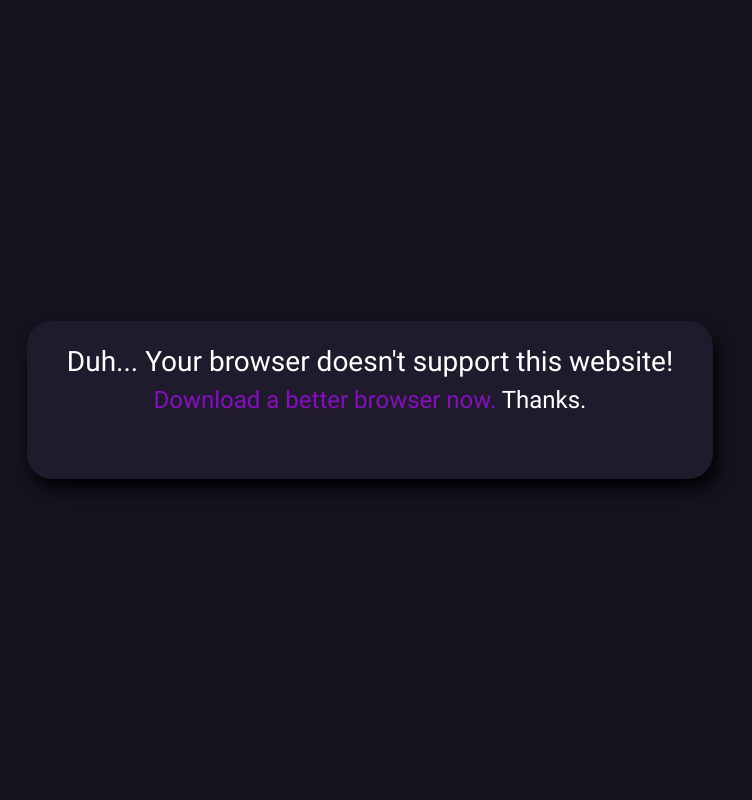
After one commit to Bungeefan/Schulsprecherwahl, a PHP site: page /php/not_supported.inc.php in a window 1280 px wide. The commit adds this page. Shown: the whole page, without its empty margins (270-1022 px from the left). Run offline with PHP 8.4, Linux system fonts and the light colour scheme; some libraries are stand-ins or nearby versions.

Commit message:
Improved the not supported message

```diff
--- a/css/base.css
+++ b/css/base.css
@@ -36,6 +36,14 @@ a {
 a:hover {
     color: white;
     text-decoration: underline;
+}
+
+a.visible {
+    color: hsl(281, 86%, 40%);
+}
+
+a.visible:hover {
+    color: hsl(281, 86%, 40%);
 }
 
 .modal-content {
--- a/default_start.inc.php
+++ b/default_start.inc.php
@@ -1,13 +1,16 @@
 <?php
-$ua = htmlentities($_SERVER['HTTP_USER_AGENT'], ENT_QUOTES, 'UTF-8');
-if (preg_match('~MSIE|Internet Explorer~i', $ua) || (strpos($ua, 'Trident/7.0') !== false && strpos($ua, 'rv:11.0') !== false)) {
-    die("Duh... No version of Internet Explorer supports this website! <a href='https://www.mozilla.org/firefox/download'>Download a better browser now.</a> Thanks.");
-}
-
 ini_set('html_errors', false);
 define("PROJECT_PATH", str_replace($_SERVER["DOCUMENT_ROOT"] . "/", "", str_replace("\\", "/", __DIR__)));
 set_include_path(get_include_path() . PATH_SEPARATOR . PROJECT_PATH . PATH_SEPARATOR . __DIR__);
 chdir(__DIR__);
+
+$ua = htmlentities($_SERVER['HTTP_USER_AGENT'], ENT_QUOTES, 'UTF-8');
+if (basename($_SERVER["SCRIPT_FILENAME"], '.inc.php') != "not_supported" && (preg_match('~MSIE|Internet Explorer~i', $ua) || (strpos($ua, 'Trident/7.0') !== false && strpos($ua, 'rv:11.0') !== false))) {
+    $browser = "Internet Explorer";
+    include_once("php/not_supported.inc.php");
+    die();
+}
+
 require_once __DIR__ . "/admin/api/config/database.php";
 
 $configFile = PROJECT_PATH . "/settings.cfg.json";
--- a/index.php
+++ b/index.php
@@ -7,7 +7,7 @@ $loginEnabled = !isLoginDisabled();
 if (isset($_GET['logout']) || isset($_SESSION['key']) && !checkKeyVotes($runoff, $_SESSION['key'])) {
     logout($_SESSION['key']);
     header("Location: index.php");//reload
-    exit;
+    die();
 }
 $formWasSubmitted = $_SERVER['REQUEST_METHOD'] == 'POST';
 
@@ -22,7 +22,7 @@ if ($formWasSubmitted && !isset($_SESSION['key'])) {
                     updateKeyUsedTime($key);
                     session_regenerate_id();
                     header("Location: voting.php");
-                    exit;
+                    die();
                 }
             } else {
                 $errorMessage = "Dieser Key ist ungültig!";
--- /dev/null
+++ b/php/not_supported.inc.php
@@ -0,0 +1,23 @@
+<?php
+require_once __DIR__ . "/../default_start.inc.php";
+$title = "Not supported by your browser - Schulsprecherwahl"
+?>
+<!DOCTYPE html>
+<html lang="de">
+<head>
+    <?php require_once "php/imports.inc.php"; ?>
+</head>
+<body>
+<main>
+    <div class="content">
+        <div class="text-center container">
+            <h3>
+                Duh... <?= isset($browser) ? htmlspecialchars($browser) : "Your browser" ?> doesn't support this
+                website!</h3>
+            <h4><a class="visible" href='https://www.mozilla.org/firefox/download'>Download a better browser now.</a>
+                Thanks.
+            </h4>
+        </div>
+    </div>
+</main>
+</body>
--- a/voting.php
+++ b/voting.php
@@ -6,7 +6,7 @@ $voteEnabled = !isVoteDisabled();
 
 if (!isset($_SESSION['key']) || !checkKeyVotes($runoff, $_SESSION['key'])) {
     header("Location: index.php");
-    exit;
+    die();
 }
 
 $statement = $database->getConnection()->query("SELECT * FROM `candidates` ORDER BY ID ASC");
```
